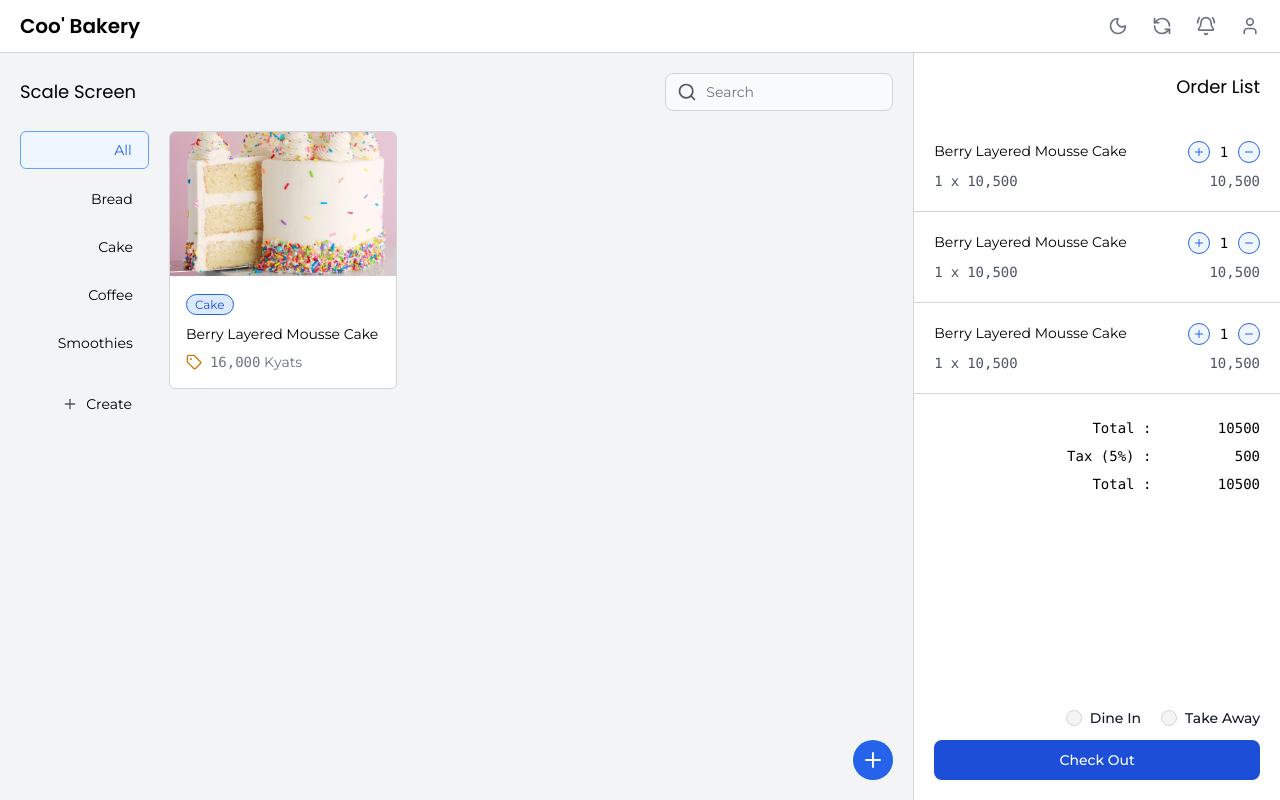
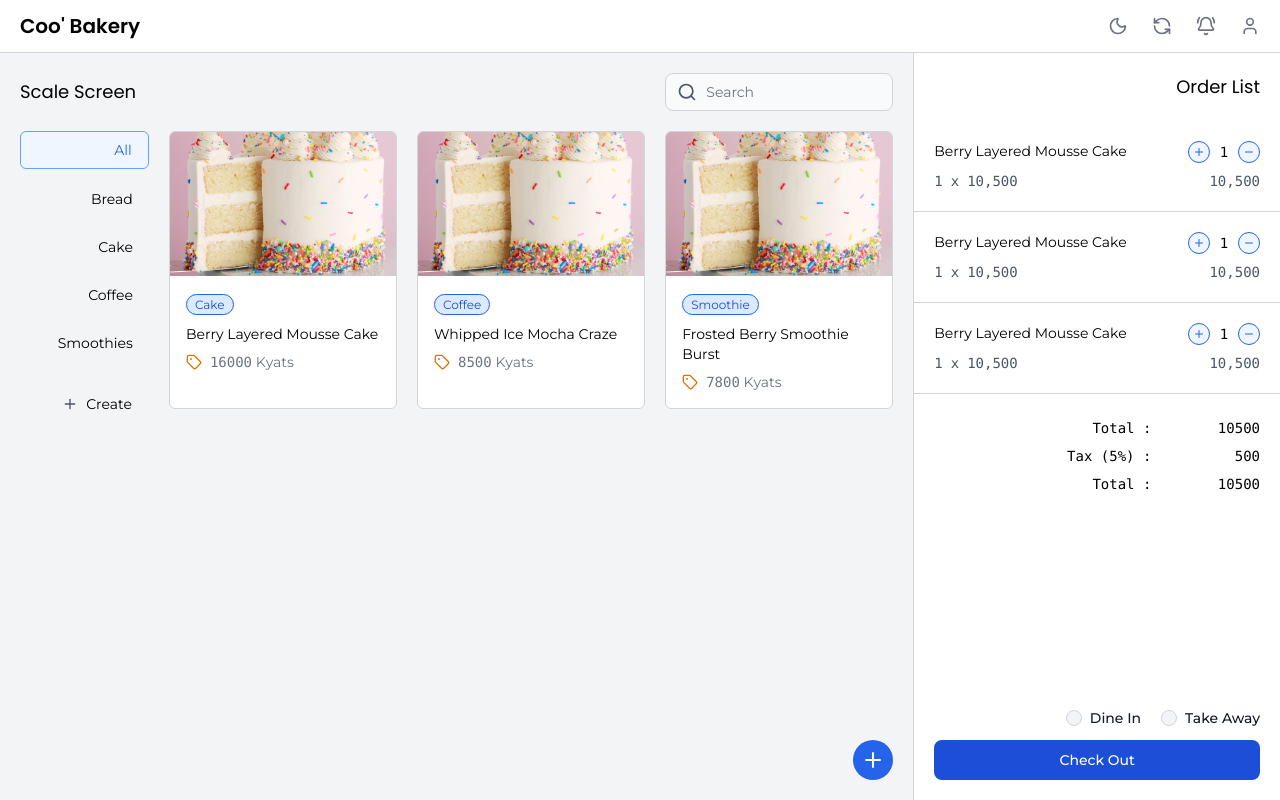
Before and after one commit to phyominpaing/vanilla-js-pos, a website built with Vite: page index.html in a window 1280 px wide. Built offline with nearby package versions, Linux system fonts and the light colour scheme; a web font is replaced by a local one.

Commit message:
feat/ product intial render &  product card add feature finish

```diff
--- a/index.html
+++ b/index.html
@@ -113,33 +113,7 @@
               </button>
             </div>
             <div class="col-span-5 overflow-y-auto">
-              <div id="product-list" class="grid grid-cols-3 gap-5">
-                <div
-                  class="product-card border bg-white border-gray-300 dark:border-gray-600 overflow-hidden rounded-md"
-                >
-                  <img
-                    src="/Best-Vanilla-Cake-Recipe-6.jpeg"
-                    class="h-36 w-full object-cover"
-                    alt=""
-                  />
-                  <div class="p-4">
-                    <span
-                      class="text-xs bg-blue-100 border-blue-600 border px-2 py-0.5 rounded-xl text-blue-700"
-                    >
-                      Cake
-                    </span>
-                    <h5 class="text-sm my-2 line-clamp-2">
-                      Berry Layered Mousse Cake
-                    </h5>
-                    <div class="flex items-center gap-2 text-gray-500">
-                      <i data-lucide="tag" class="size-4 text-yellow-600"></i>
-                      <p class="text-sm">
-                        <span class="font-mono">16,000</span> Kyats
-                      </p>
-                    </div>
-                  </div>
-                </div>
-              </div>
+              <div id="product-list" class="grid grid-cols-3 gap-5"></div>
             </div>
           </div>
         </div>
@@ -477,7 +451,7 @@
         </form>
       </div>
 
-      <template id="#product-template">
+      <template id="product-template">
         <div
           class="product-card border bg-white border-gray-300 dark:border-gray-600 overflow-hidden rounded-md"
         >
@@ -496,7 +470,23 @@
               Berry Layered Mousse Cake
             </h5>
             <div class="flex items-center gap-2 text-gray-500">
-              <i data-lucide="tag" class="size-4 text-yellow-600"></i>
+              <svg
+                xmlns="http://www.w3.org/2000/svg"
+                width="24"
+                height="24"
+                viewBox="0 0 24 24"
+                fill="none"
+                stroke="currentColor"
+                stroke-width="2"
+                stroke-linecap="round"
+                stroke-linejoin="round"
+                class="lucide lucide-tag-icon lucide-tag size-4 text-yellow-600"
+              >
+                <path
+                  d="M12.586 2.586A2 2 0 0 0 11.172 2H4a2 2 0 0 0-2 2v7.172a2 2 0 0 0 .586 1.414l8.704 8.704a2.426 2.426 0 0 0 3.42 0l6.58-6.58a2.426 2.426 0 0 0 0-3.42z"
+                />
+                <circle cx="7.5" cy="7.5" r=".5" fill="currentColor" />
+              </svg>
               <p class="text-sm">
                 <span class="font-mono product-price">16,000</span> Kyats
               </p>
--- a/src/constants.js
+++ b/src/constants.js
@@ -4,3 +4,24 @@ export const categories = [
   { id: 3, title: "Coffee" },
   { Id: 4, title: "Smoothies" },
 ];
+
+export const products = [
+  {
+    id: 1,
+    title: "Berry Layered Mousse Cake",
+    category: "Cake",
+    price: 16000,
+  },
+  {
+    id: 2,
+    title: "Whipped Ice Mocha Craze",
+    category: "Coffee",
+    price: 8500,
+  },
+  {
+    id: 3 ,
+    title: "Frosted Berry Smoothie Burst",
+    category: "Smoothie",
+    price: 7800,
+  },
+];
--- a/src/handler.js
+++ b/src/handler.js
@@ -2,10 +2,12 @@ import { Drawer } from "flowbite";
 import { createNewCategoryBtn } from "./category";
 import {
   categoryList,
+  productList,
   productTemplate,
   themeToggleDarkIcon,
   themeToggleLightIcon,
 } from "./selectors";
+import { createProductCard } from "./product";
 
 export const handleTheme = () => {
   // toggle icons inside button
@@ -56,13 +58,13 @@ export const handleCreateProductForm = (e) => {
   console.log(formData.get("new_product_price"));
   console.log(formData.get("new_product_category"));
 
-  const productCard = productTemplate.cloneNode(true);
-  productCard.querySelector(".product-category-name").textContent =
-    formData.get("new_product_category");
-
-  productCard.querySelector(".product-name").textContent =
-    formData.get("new_product_name");
-
-  productCard.querySelector(".product-price").textContent =
-    formData.get("new_product_price");
+  productList.appendChild(
+    createProductCard({
+      title: formData.get("new_product_name"),
+      category: formData.get("new_product_category"),
+      price: formData.get("new_product_price"),
+    })
+  );
+  e.target.reset();
+  document.querySelector(`[data-drawer-hide="create-product-drawer"]`).click();
 };
--- a/src/initialRender.js
+++ b/src/initialRender.js
@@ -1,11 +1,16 @@
 import { createNewCategoryBtn } from "./category";
-import { categories } from "./constants";
-import { categoryList } from "./selectors";
+import { categories, products } from "./constants";
+import { createProductCard } from "./product";
+import { categoryList, productList } from "./selectors";
 
 const initialRender = () => {
   categories.forEach((el) => {
     categoryList.appendChild(createNewCategoryBtn(el.title));
   });
+
+  products.forEach((el) => {
+    productList.appendChild(createProductCard(el));
+  })
 };
 
 export default initialRender;
--- /dev/null
+++ b/src/product.js
@@ -0,0 +1,12 @@
+import { productTemplate } from "./selectors";
+
+export const createProductCard = ({ title, category, price }) => {
+  const productCard = productTemplate.content.cloneNode(true);
+  productCard.querySelector(".product-category-name").textContent = category;
+
+  productCard.querySelector(".product-name").textContent = title;
+
+  productCard.querySelector(".product-price").textContent = price;
+
+  return productCard;
+};
```
